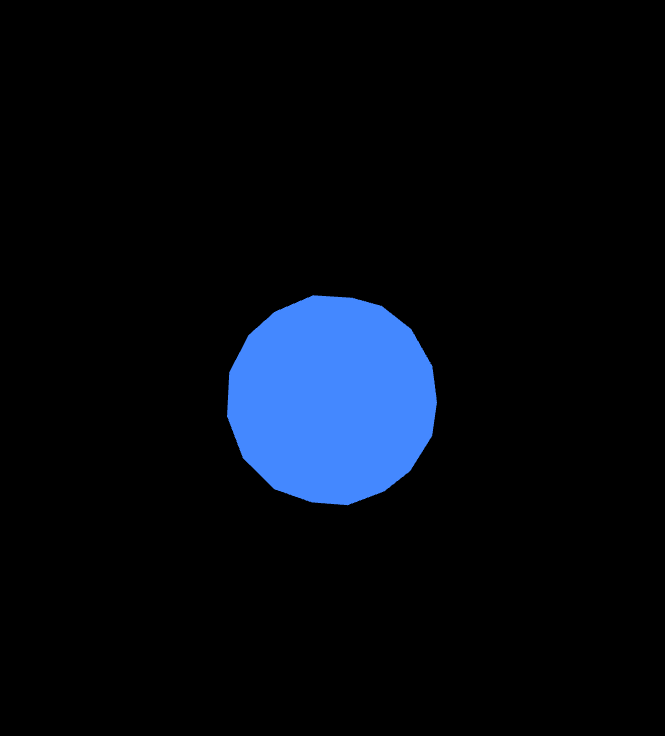
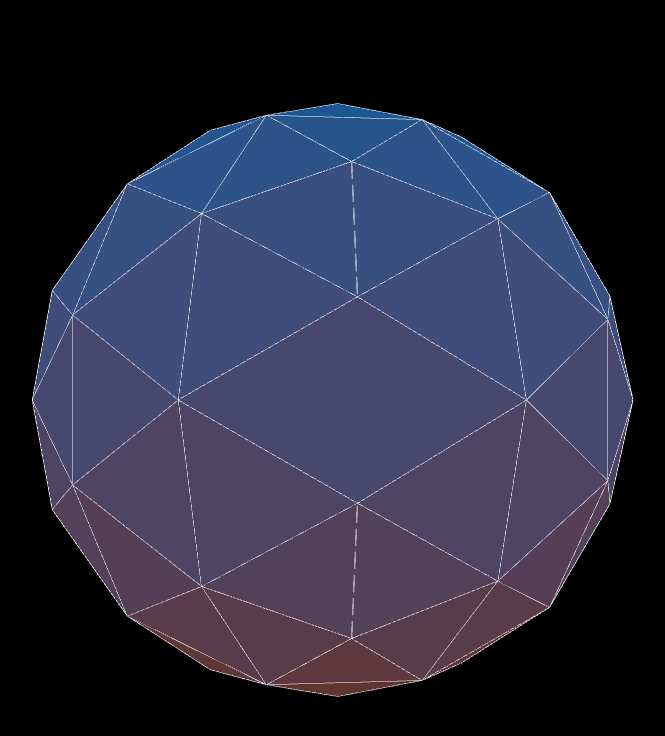
Before and after one commit to jawid-fakhari/getting-started-with-threejs-main, a plain HTML site: page index.html in a window 1280 px wide. Shown: the whole page, without its empty margins (308-973 px from the left). Drawn offline with nearby package versions, Linux system fonts and the light colour scheme; animation ran at ten frames a second.

Commit message:
HemisphereLight, wireframe mesh as child to main mesh, OrbitControls class imported, orbitcontrols object, Damping option added

```diff
--- a/index.html
+++ b/index.html
@@ -12,8 +12,8 @@
     <script type="importmap">
 			{
 				"imports": {
-					"three": "https://cdn.jsdelivr.net/npm/three@0.161.0/build/three.module.js",
-          "jsm/": "https://cdn.jsdelivr.net/npm/three@0.161.0/examples/jsm/"
+					"three": "https://cdn.jsdelivr.net/npm/three@0.166.1/build/three.module.js",
+          "jsm/": "https://cdn.jsdelivr.net/npm/three@0.166.1/examples/jsm/"
         }
 			}
 		</script>
--- a/index.js
+++ b/index.js
@@ -1,5 +1,7 @@
 // Import necessary modules and classes from Three.js
-import * as THREE from 'three';
+import * as THREE from "three";
+// Import orbite controller
+import { OrbitControls } from "jsm/controls/OrbitControls.js";
 
 // width and height of the canvas
 const w = window.innerWidth;
@@ -21,18 +23,24 @@ const far = 10;
 const camera = new THREE.PerspectiveCamera(fov, aspect, near, far);
 
 // set the camera position
-camera.position.z = 5;
+camera.position.z = 2;
 // camera.position.x = 2;
 // camera.position.y = 3;
 
 // create a scene
 const scene = new THREE.Scene();
 
+// create an OrbitControls object
+const controls = new OrbitControls(camera, renderer.domElement);
+// enable damping for better performance
+controls.enableDamping = true;
+controls.dampingFactor = 0.05;
 // create a sphera geometry
 const geometry = new THREE.IcosahedronGeometry(1.0, 2);
 // create a material with a azur color
-const mat = new THREE.MeshBasicMaterial({
-    color: 0x4488ff
+const mat = new THREE.MeshStandardMaterial({
+  color: 0xffffff,
+  flatShading: true,
 });
 
 // create a mesh with the geometry and material
@@ -40,17 +48,27 @@ const mesh = new THREE.Mesh(geometry, mat);
 // add the mesh to the scene
 scene.add(mesh);
 
-
+// create a wireframe version of the mesh
+const wireMat = new THREE.MeshBasicMaterial({
+  color: 0xffffff,
+  wireframe: true,
+})
+// create a wireframe mesh with the same geometry and material
+const wireMesh = new THREE.Mesh(geometry, wireMat);
+// add the wireframe mesh as a child of the main mesh
+mesh.add(wireMesh);
+// light the scene
+const hemiLight = new THREE.HemisphereLight(0x0099ff, 0xaa5500, 1);
+scene.add(hemiLight);
 // animate the scene
-
 function animate() {
-    // api call the animate function again after the next frame of the animation
-    requestAnimationFrame(animate);
-
-    // rotate the mesh
-    mesh.rotation.x += 0.01;
-    mesh.rotation.y += 0.01;
-    // render the scene to the canvas from the perspective of the camera
-    renderer.render(scene, camera);
+  // api call the animate function again after the next frame of the animation
+  requestAnimationFrame(animate);
+  // rotate the mesh
+  mesh.rotation.y += 0.001;
+  // render the scene to the canvas from the perspective of the camera
+  renderer.render(scene, camera);
+  // required after each render for OrbitControls
+  controls.update();
 }
 animate();
```
